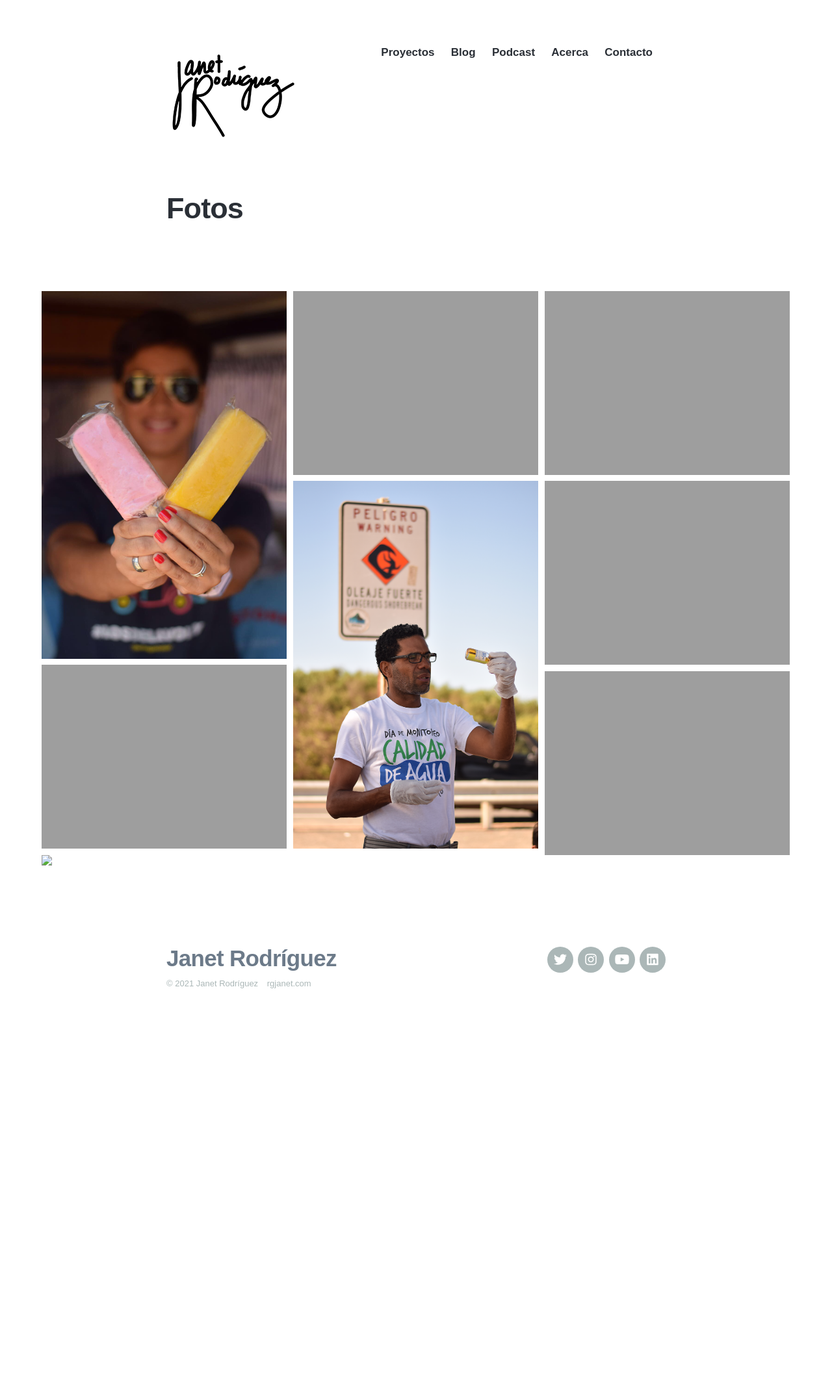
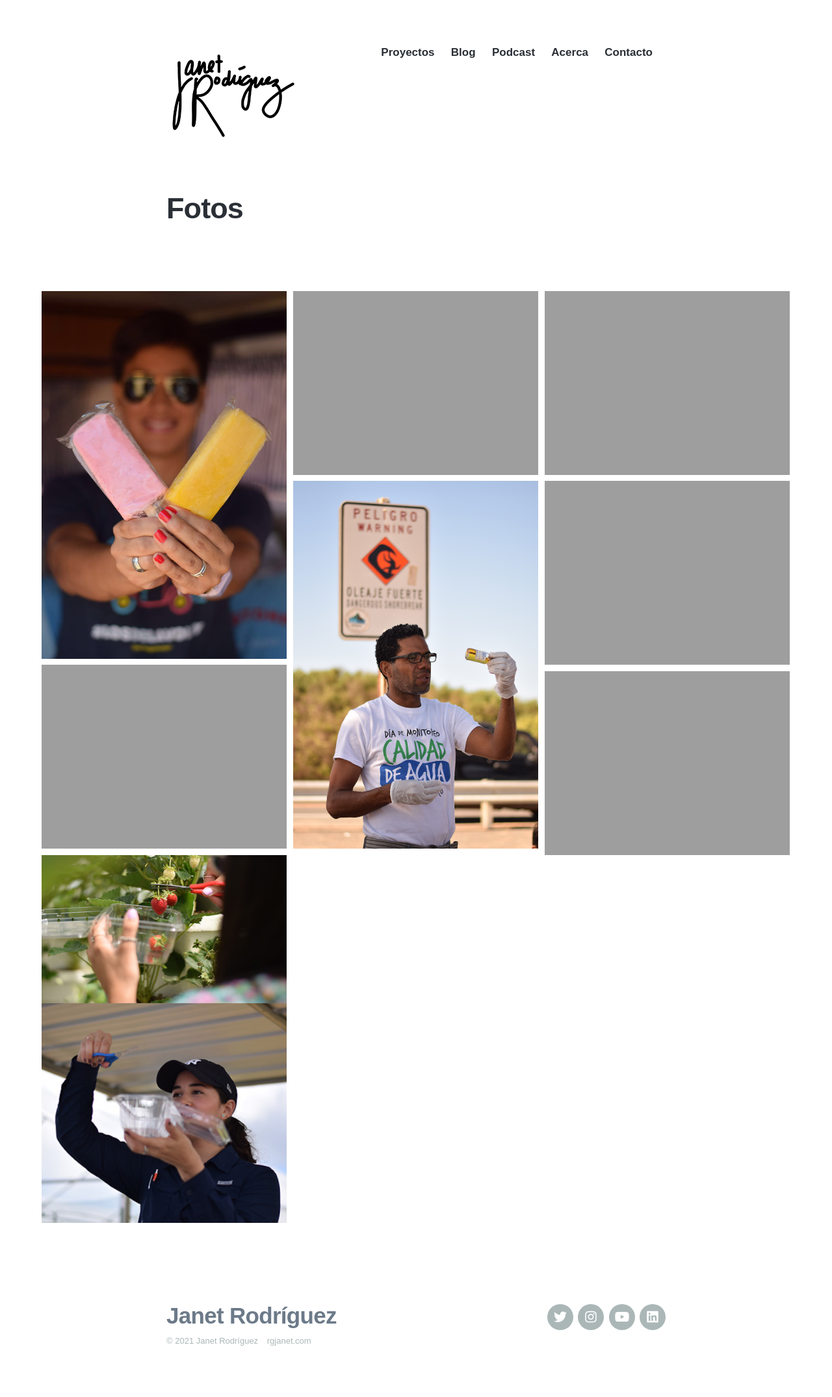
Before and after one commit to rgjanet/rgjanet.github.io, a Jekyll site: the page built from _projects/2020-02-20-fotos.md, in a window 1280 px wide. Shown: the whole page at 65% size. Built offline with Jekyll 4.4.1, drawn with Linux system fonts in a browser that asks for light colours; nearby versions of some CDN libraries; some web fonts are replaced; before the commit the page ends 1600 px from its top, so only the background shows below that.

Commit message:
Update 2020-02-20-fotos.md

```diff
--- a/_projects/2020-02-20-fotos.md
+++ b/_projects/2020-02-20-fotos.md
@@ -13,5 +13,5 @@ featured_image: '/images/Proyectos/ElGranCombo1.png'
 	<img src="https://www.rgjanet.com/images/Fotos/Pedraza.png">
   	<img src="https://www.rgjanet.com/images/Proyectos/ElGranCombo1.png">
 	<img src="https://www.rgjanet.com/images/Proyectos/ElFogondela31.png">
-	<img src="https://www.rgjanet.com/images/Proyectos/SweetWaterFarm1.png">
+	<img src="https://www.rgjanet.com/images/Fotos/SweetWaterFarm1.png">
 </div>
```
